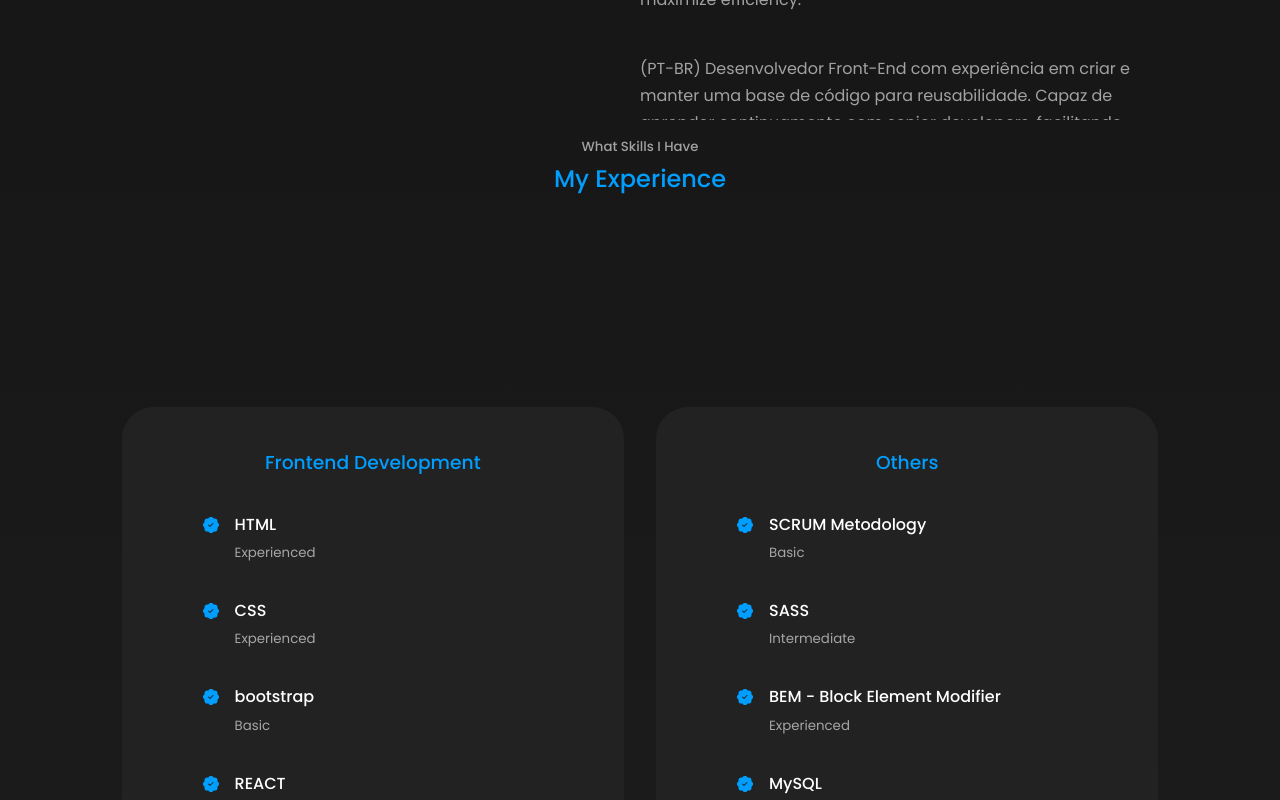
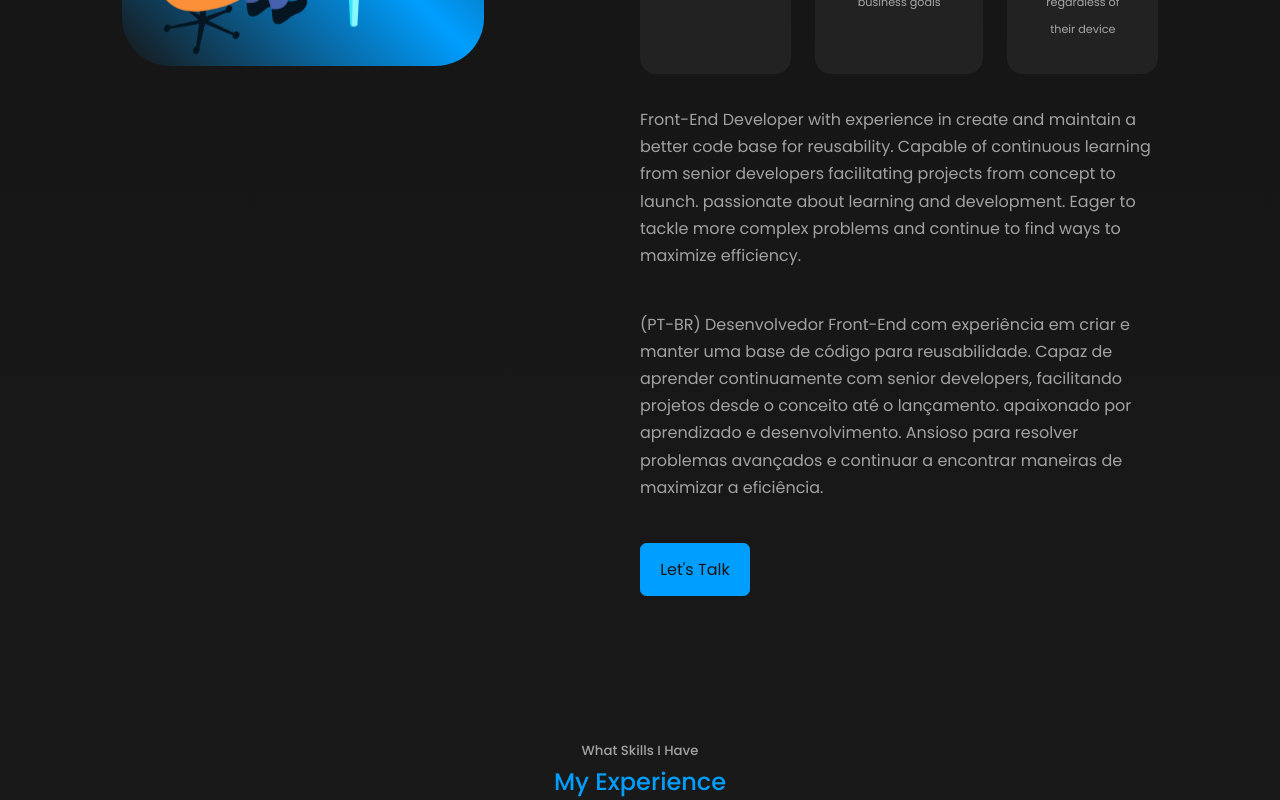
Before and after one commit to AlflenGabriel/personalPortfolio, a React (Create React App) app: page / in a window 1280 px wide. Shown: the part 1480-2280 px from the top of the page. Built offline with nearby package versions, Linux system fonts and the light colour scheme.

Commit message:
responsive fix

```diff
--- a/src/components/contact/contact.css
+++ b/src/components/contact/contact.css
@@ -1,5 +1,5 @@
 .container.contact__container {
-    padding-top: 10rem;
+    padding-top: 5rem;
     width: 58%;
     display: grid;
     grid-template-columns: 30% 58%;
--- a/src/components/experience/experience.css
+++ b/src/components/experience/experience.css
@@ -1,5 +1,5 @@
 .experience__container {
-    padding-top: 10rem;
+    padding-top: 5rem;
     display: grid;
     grid-template-columns: 1fr 1fr;
     gap: 2rem;
--- a/src/index.css
+++ b/src/index.css
@@ -70,10 +70,7 @@ ul {
 }
 
 section {
-    width: 100%;
-    height: 100vh;
-    margin: 0 auto;
-    overflow: hidden;
+    padding-top: 4rem;
 }
 
 section > h2,
```
